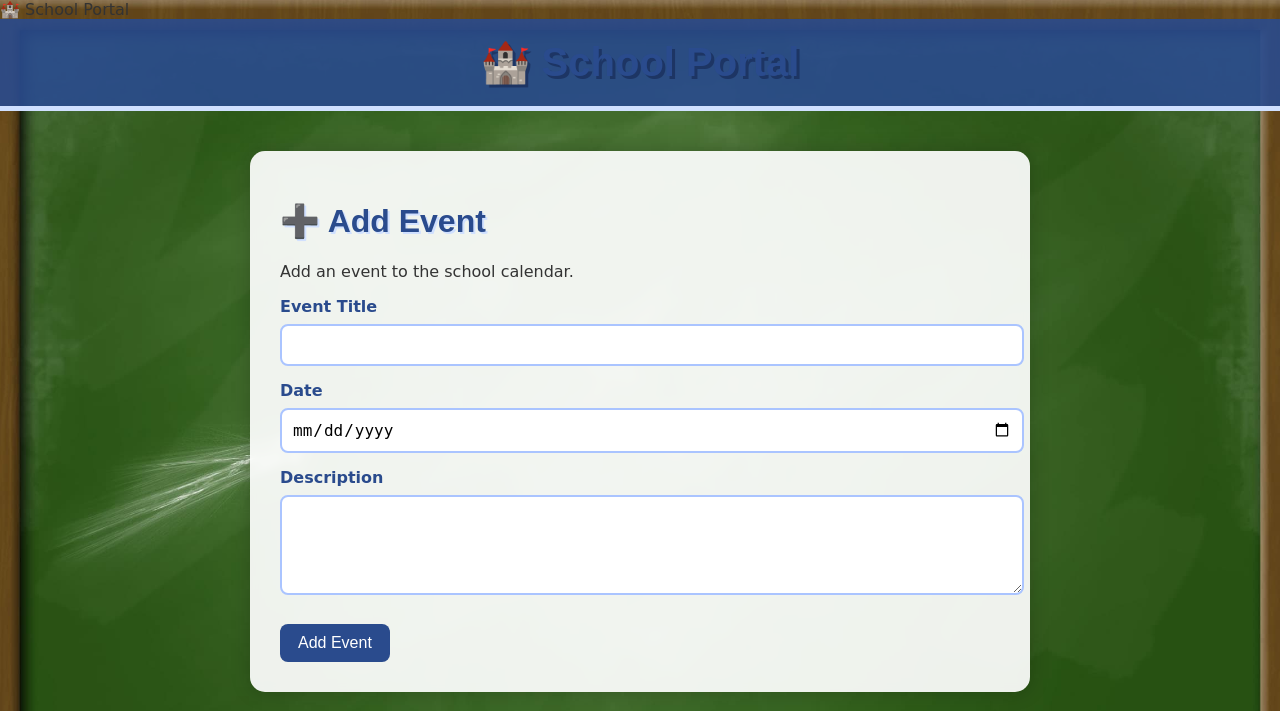
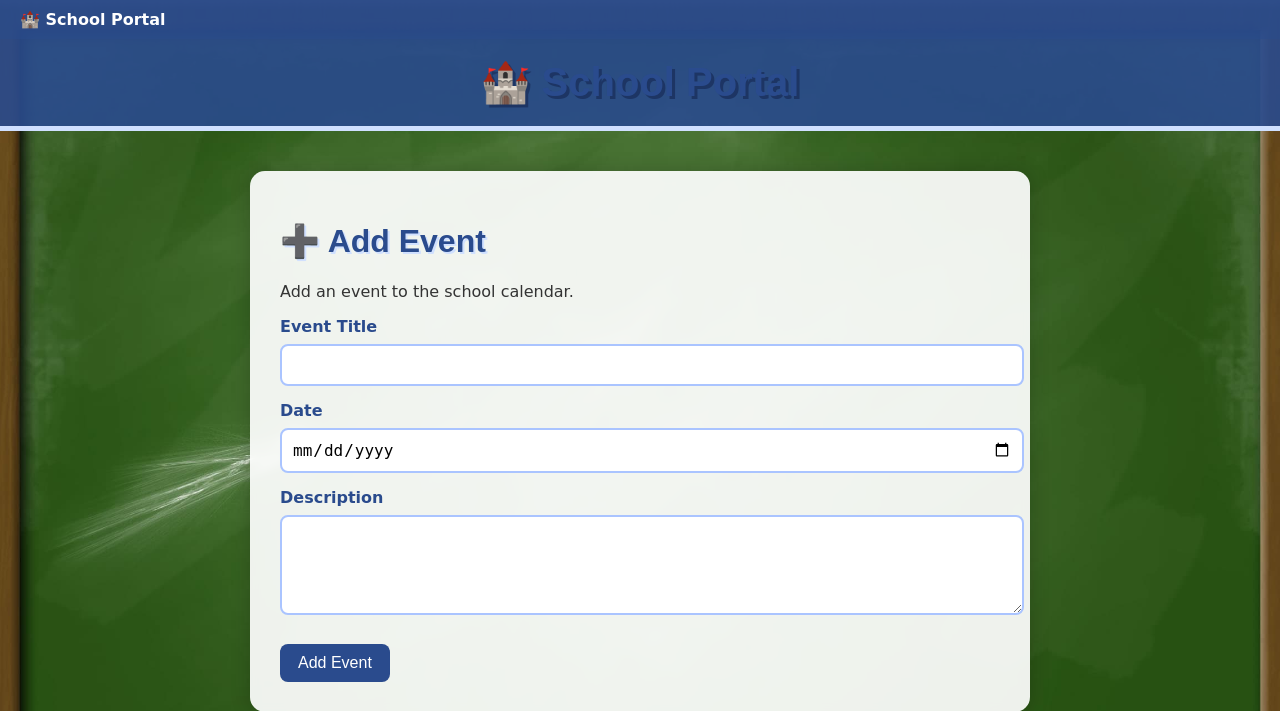
Before and after one commit to krisome01/school-portal, a Python web app: template templates/add_event.html in a window 1280 px wide. Shown: the top 711 px of the page. Run offline with Jinja, Linux system fonts and the light colour scheme; the template is opened without the code that fills it, so the values that code supplies are empty.

Commit message:
Update style.css

```diff
--- a/static/style.css
+++ b/static/style.css
@@ -311,3 +311,21 @@ a:hover {
     font-size: 14px;
     color: #555;
 }
+.main-nav {
+    background: rgba(42, 75, 141, 0.95);
+    color: white;
+    padding: 10px 20px;
+    display: flex;
+    justify-content: space-between;
+    align-items: center;
+}
+
+.nav-logo {
+    font-weight: bold;
+}
+
+.nav-right .nav-link {
+    color: white;
+    text-decoration: none;
+    margin-left: 15px;
+}
```
